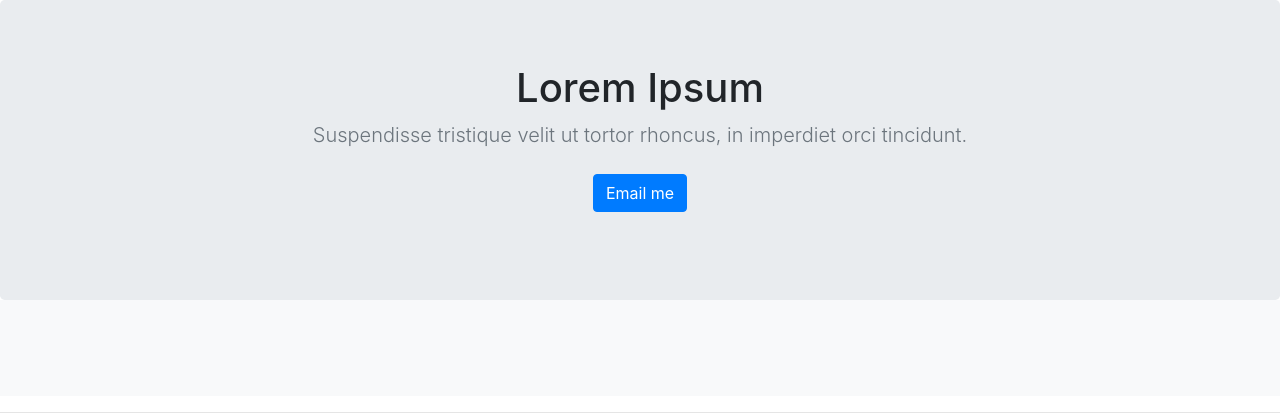
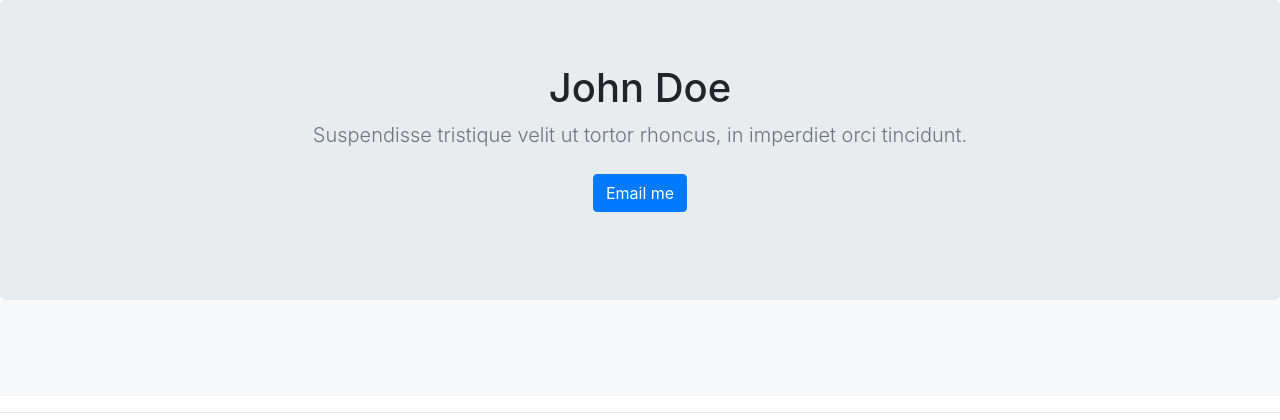
Before and after one commit to mhshahzad/web-portfolio, a Django app: page / in a window 1280 px wide. Shown: the top 420 px of the page. Run offline with Django 3.2, Linux system fonts and the light colour scheme; data that the repository does not hold is empty; some libraries are stand-ins or nearby versions.

Commit message:
Update home.html
Add a name

```diff
--- a/jobs/templates/jobs/home.html
+++ b/jobs/templates/jobs/home.html
@@ -18,7 +18,7 @@
     <div style="height: 300px">
       <section class="jumbotron text-center">
         <div class="container">
-          <h1 class="jumbotron-heading">Lorem Ipsum</h1>
+          <h1 class="jumbotron-heading">John Doe</h1>
           <p class="lead text-muted">Suspendisse tristique velit ut tortor rhoncus,
             in imperdiet orci tincidunt.</p>
             <p><a href="#" class="btn btn-primary my-2">Email me</a></p>
```
